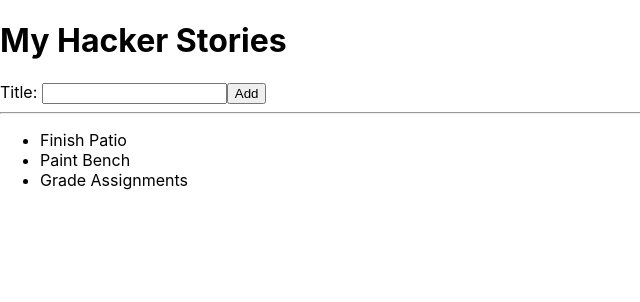
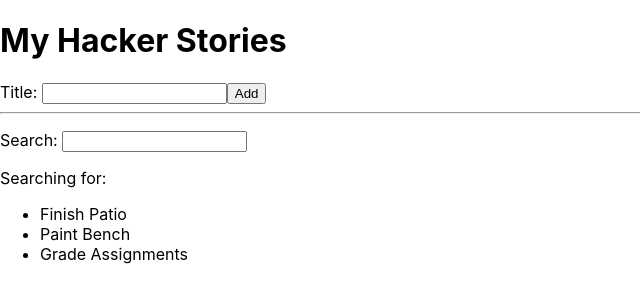
Before and after one commit to Just-Bob-Dev/ctd-road-to-react-follow-along, a React (Create React App) app: page / in a window 1280 px wide. Shown: the top 302 px of the page, without its empty margins (0-640 px from the left). Built offline with nearby package versions, Linux system fonts and the light colour scheme.

Commit message:
finsh lesson-1-4

```diff
--- a/src/AddTodoForm.js
+++ b/src/AddTodoForm.js
@@ -1,25 +1,28 @@
 import * as React from 'react';
 
 function AddTodoForm(props) {
-    // const [todoTitle, setTodoTitle] = React.useState('');
+    const {onAddTodo} = props;
+    const [todoTitle, setTodoTitle] = React.useState('');
 
     const handleAddTodo = (event) => {
         event.preventDefault();
+        const todoObj = {id: Date.now(), title: todoTitle}
 
-        const newTodo = event.target.title.value;
+        onAddTodo(todoObj);
 
-        props.onAddTodo(newTodo);
+        setTodoTitle('');
+    }
 
-        event.target.title.value = '';
-        // setSearchTerm(event.target.value);
-        // console.log("about to pass up");
-        // props.onSearch(event);
+    function handleTitleChange(event) {
+        const newTodoTitle = event.target.value;
+        setTodoTitle(newTodoTitle);
     }
+
     return(
         <div>
             <form onSubmit={handleAddTodo}>
                 <label htmlFor='todoForm'>Title: </label>
-                <input id='todoForm' name="title" ></input>
+                <input id='todoForm' value={todoTitle} onChange={handleTitleChange} name="title" ></input>
                 <button type='submit'>Add</button>
             </form>
             {/* <p>
--- a/src/App.js
+++ b/src/App.js
@@ -3,28 +3,32 @@ import TodoList from './TodoList';
 import AddTodoForm from './AddTodoForm';
 
 
-function Search() {
-  const handleChange = (event) => {
+function Search(props) {
+
+  const handleSearch = (event) => {
     console.log(event);
+    props.onSearch(event.target.value);
   }
 
-  const handleMouseOver = (event) => {
-    console.log(event);
-  }
+  const searchStories = props.todoItems.filter((x) => x.title.toLowerCase().includes(props.searchTerm.toLowerCase()))
 
   return(
     <div>
       <label htmlFor="search"> Search: </label>
-      <input id="search" type="text" onChange={handleChange} onMouseOver={handleMouseOver}/>
+      <input id="search" type="text" onChange={handleSearch}/>
+      <p>Searching for: <strong>{props.searchTerm}</strong></p>
+      <TodoList list={searchStories}/>
     </div>
   )
 }
 
 function App() {
-  // const handleAddition = (event) => {
-  //   console.log("caught it: ", event.target.value);
-  // }
-  const [newTodo, setNewTodo] = React.useState('');
+  const [searchTerm, setSearchTerm] = React.useState('');
+  const [todoList, setTodoList] = React.useState([]);
+
+  function addTodo(newTodo) {
+    setTodoList([...todoList, newTodo]);
+  }
 
   const todoItems = [
     {
@@ -50,10 +54,12 @@ function App() {
   return(
     <div>
       <h1>My Hacker Stories</h1>
-      <AddTodoForm onAddTodo={setNewTodo}/>
+      <AddTodoForm onAddTodo={addTodo}/>
       <hr />
-      <TodoList list={todoItems} />
-      <p>{newTodo}</p>
+      <TodoList list={todoList} />
+      {/* <p>{newTodo}</p> */}
+      <Search onSearch={setSearchTerm} searchTerm={searchTerm} todoItems={todoItems}/>
+
     </div>
   );
 }
```
